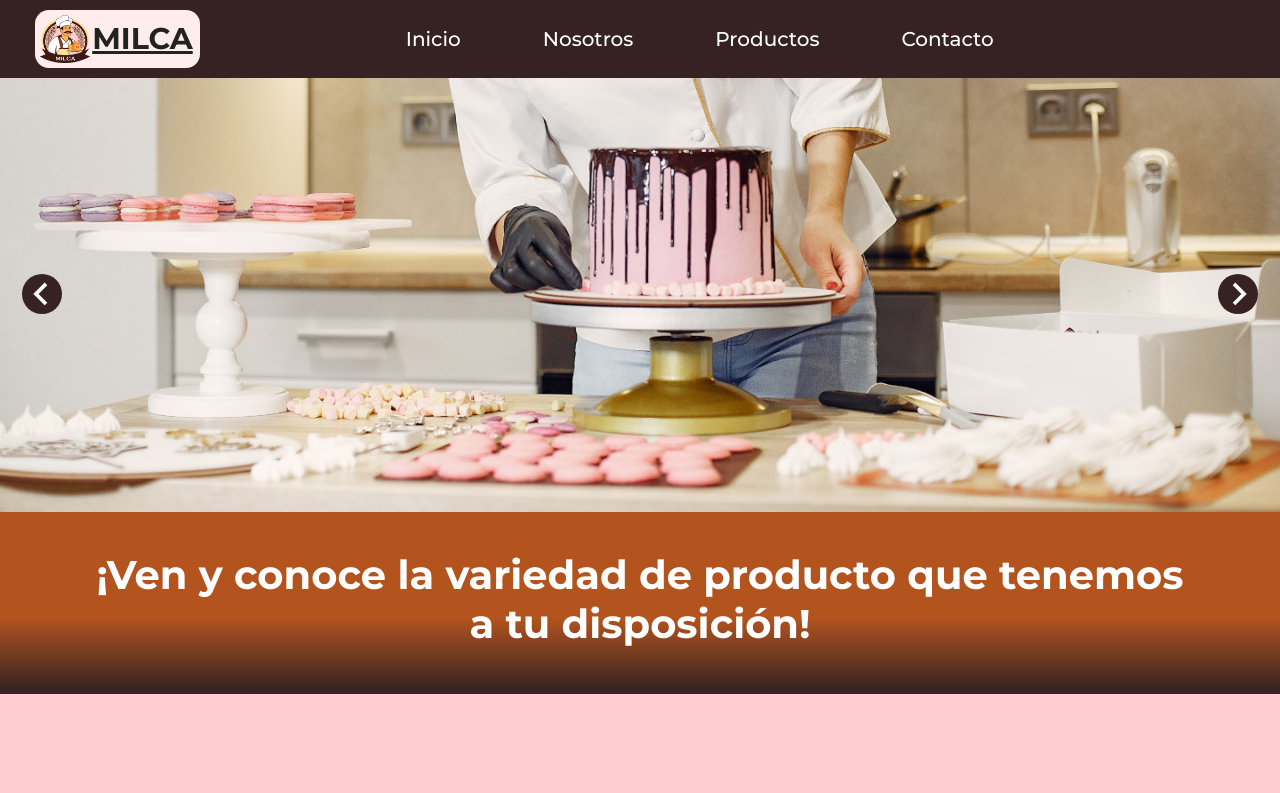
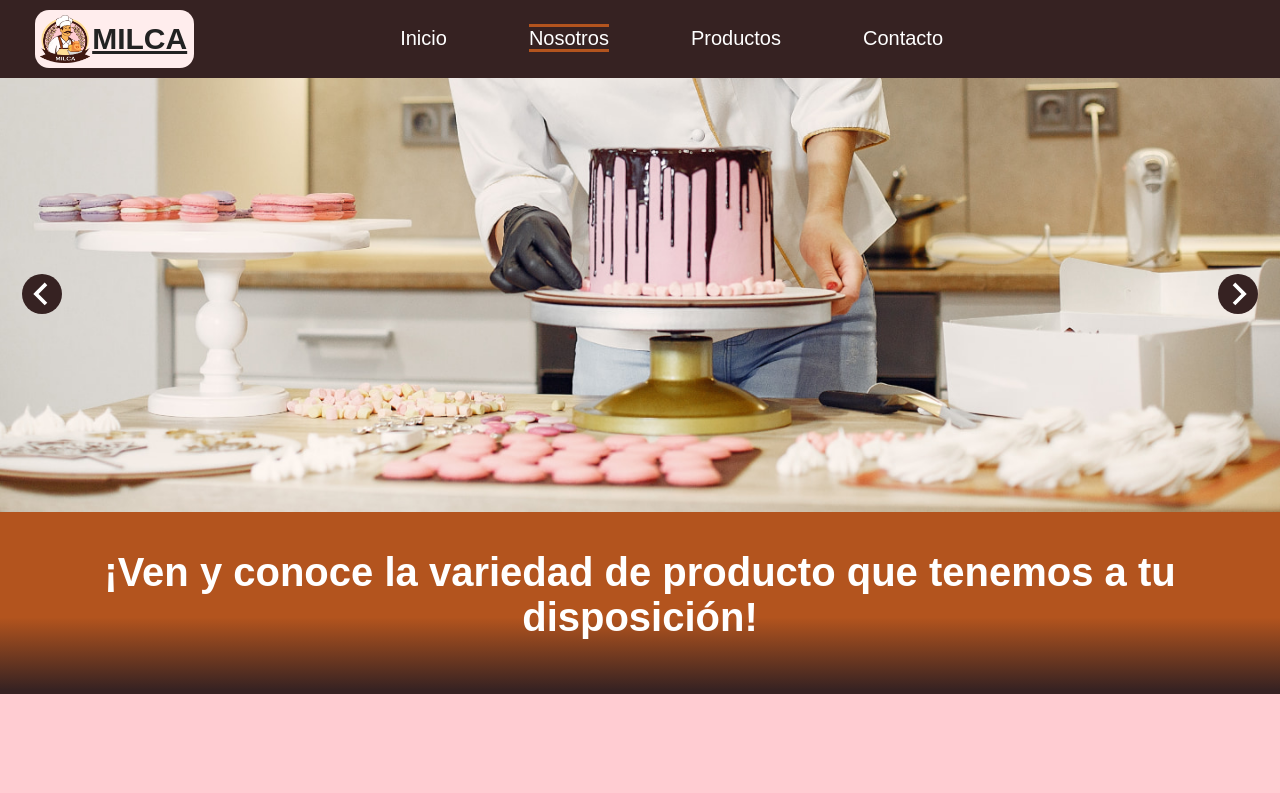
Before and after one commit to AdoDeveloper/proyecto_programacion_web, a plain HTML site: page nosotros/index.html in a window 1280 px wide. Shown: the top 793 px of the page. Drawn offline with nearby package versions, Linux system fonts and the light colour scheme.

Commit message:
Se hicieron modificacion en Style

```diff
--- a/nosotros/css/media.css
+++ b/nosotros/css/media.css
@@ -1,3 +1,4 @@
+
 /* ------------------------------------------------------------
 -----------------ESTILO PARA MÍNIMO DE 1024---------------------------
 ------------------------------------------------------------ */
--- a/nosotros/css/styles.css
+++ b/nosotros/css/styles.css
@@ -1,3 +1,12 @@
+.nosotros a {
+  border-top: 3px solid #B3541E;
+  border-bottom: 3px solid #B3541E;
+}
+
+.nosotros a:hover{
+  text-decoration: none;
+}
+
 /* TIPOGRAFIA */
 @import url('https://fonts.googleapis.com/css2?family=Montserrat+Alternates&family=Montserrat:wght@200;300;400;500;600;700;900&display=swap');
 
```
